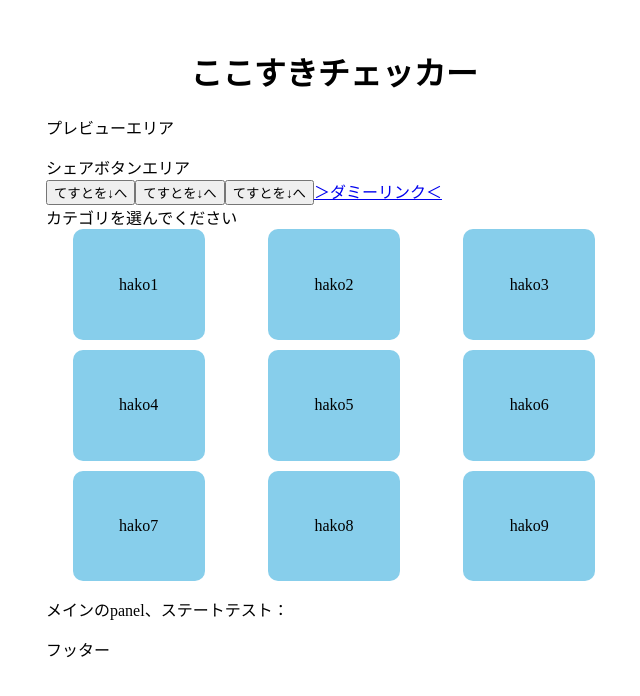
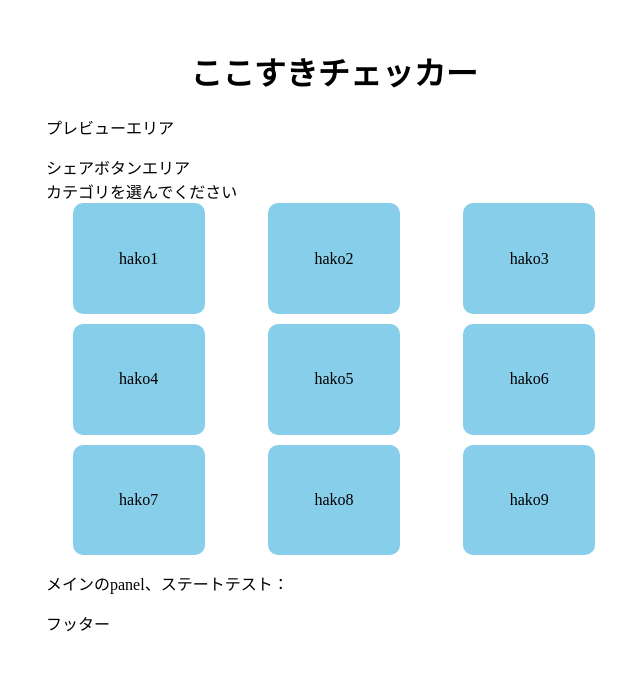
Before and after one commit to ruto-txt/kokosuki, a Next.js app: page / in a window 1280 px wide. Shown: the top 696 px of the page, without its empty margins (306-946 px from the left). Built offline with nearby package versions, Linux system fonts and the light colour scheme.

Commit message:
入れ替え完成 下げる行為を、なんと「一個下を上と入れ替える」で実現したのはなかなか良いアイデアなのではないか？　無用なボタンだ、という点を除けばな

```diff
--- a/pages/index.js
+++ b/pages/index.js
@@ -87,17 +87,16 @@ export default function Home(){
                 <Preview history={history} objects={objects}
                 funcSwap={(index)=>swapStateArr(history,index)}/>}
             </section>
-            <div>シェアボタンエリア</div>
-            <button onClick={()=>swapStateArr(history,0,"down")}>てすと{history[0]}を↓へ</button>
-            <button onClick={()=>swapStateArr(history,1,"down")}>てすと{history[1]}を↓へ</button>
-            <button onClick={()=>swapStateArr(history,2,"down")}>てすと{history[2]}を↓へ</button>
-            <Link href="/damii"><a>＞ダミーリンク＜</a></Link>
-            <Panels selected={current} objects={objects}
-            onClick={(input,state)=>handleSetSelectState(input,state)}>
-                メインのpanel</Panels>
+            <section>
+                <div>シェアボタンエリア</div>
+                {/* <Link href="/damii"><a>＞ダミーリンク＜</a></Link> */}
+            </section>
+            <section>
+                <Panels selected={current} objects={objects}
+                onClick={(input,state)=>handleSetSelectState(input,state)}>メインのpanel</Panels>
+            </section>
         </main>
         <footer>フッター</footer>
-
     <style jsx>{`
     .title{
         text-align: center;
```
